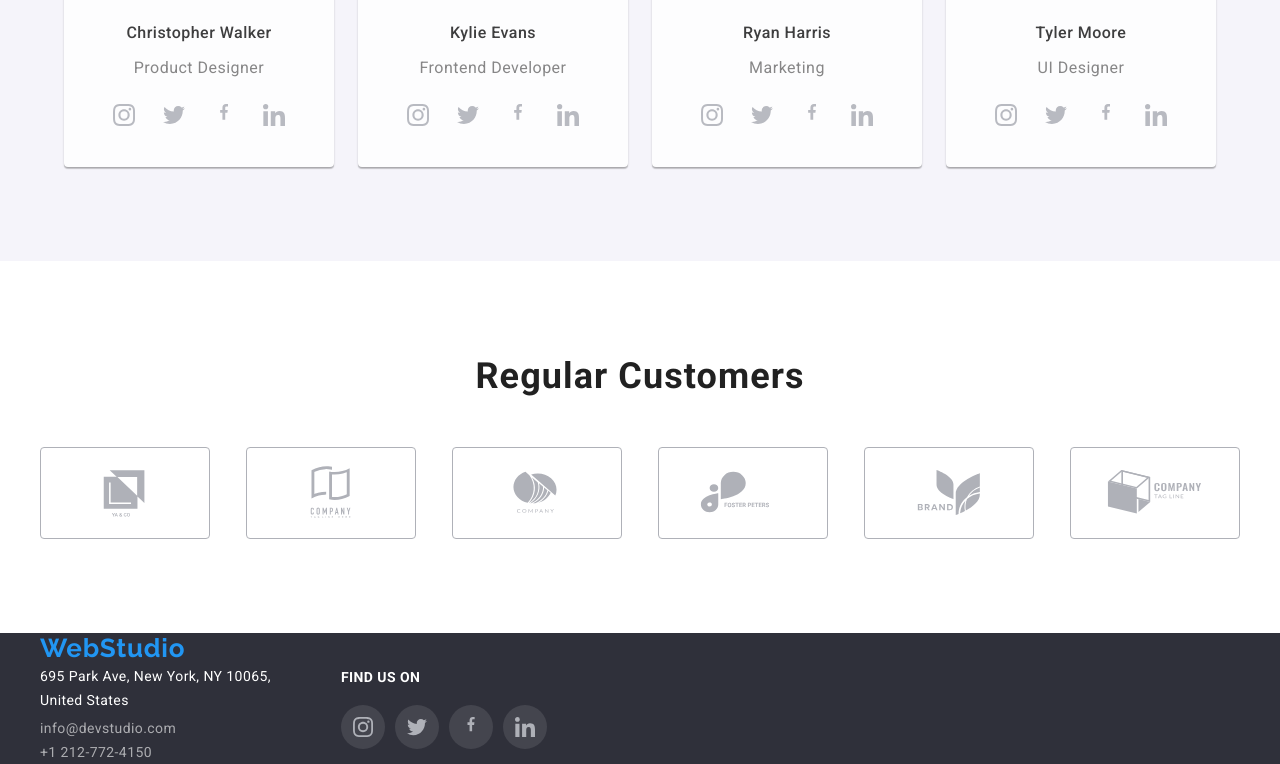
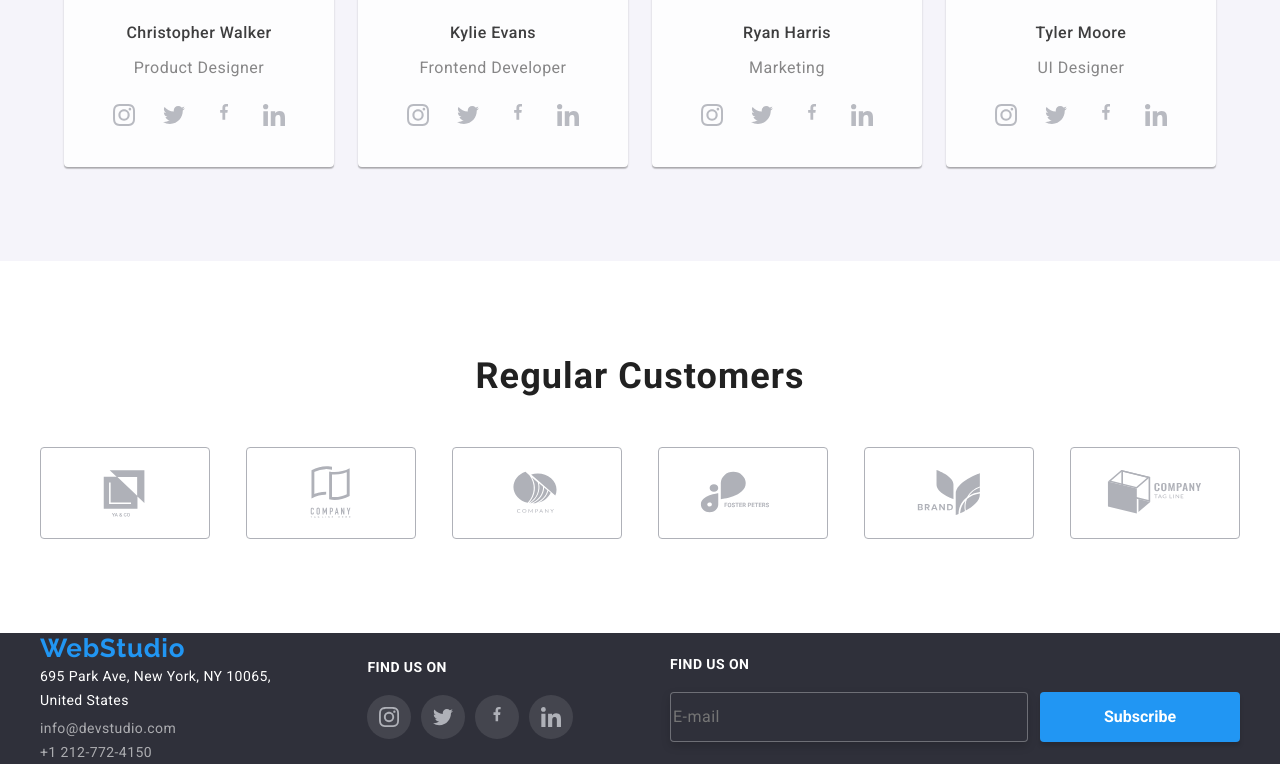
Before and after one commit to martakoss27/goit-markup-hw-06, a plain HTML site: page index.html in a window 1280 px wide. Shown: the part 2128-2892 px from the top of the page. Drawn offline with nearby package versions, Linux system fonts and the light colour scheme.

Commit message:
footer subscribe form added

```diff
--- a/css/style.css
+++ b/css/style.css
@@ -658,7 +658,7 @@ footer {
 }
 .footer-container {
   display: flex;
-  justify-content: flex-start;
+  justify-content: space-between;
   align-items: center;
   width: 1200px;
   margin: auto;
@@ -705,7 +705,7 @@ footer {
 .footer-2 {
   width: 206px;
   height: auto;
-  margin: 20px 0px 0px 70px;
+  margin: 0;
 }
 .find-us-on {
   width: fit-content;
@@ -750,3 +750,57 @@ footer {
   height: 44px;
   padding: 12px;
 }
+.footer-3 {
+  width: 570px;
+  height: 86px;
+}
+.footer-3-title {
+  margin: 0;
+  font-family: "Roboto";
+  font-style: normal;
+  font-weight: 700;
+  font-size: 14px;
+  line-height: 16px;
+  letter-spacing: 0.03em;
+  text-transform: uppercase;
+
+  color: #ffffff;
+}
+.subscribe-form {
+  display: flex;
+  justify-content: space-between;
+  align-items: center;
+  margin-top: 20px;
+}
+.footer-email-input {
+  display: flex;
+  align-items: center;
+  width: 358px;
+  height: 50px;
+  border: 1px solid rgba(255, 255, 255, 0.3);
+  filter: drop-shadow(0px 4px 4px rgba(0, 0, 0, 0.15));
+  border-radius: 4px;
+  background-color: var(--sec-background-color-dark);
+  font-family: "Roboto";
+  font-style: normal;
+  font-weight: 400;
+  font-size: 16px;
+  line-height: 20px;
+  letter-spacing: 0.03em;
+  color: rgba(255, 255, 255, 0.6);
+}
+.subscribe {
+  width: 200px;
+  height: 50px;
+  background: var(--additional-color);
+  box-shadow: 0px 4px 4px rgba(0, 0, 0, 0.15);
+  border: none;
+  border-radius: 4px;
+
+  font-family: "Roboto";
+  font-style: normal;
+  font-weight: 700;
+  font-size: 16px;
+  line-height: 30px;
+  color: var(--text-color-white);
+}
--- a/index.html
+++ b/index.html
@@ -383,6 +383,22 @@
             </li>
           </ul>
         </div>
+        <div class="footer-3">
+          <p class="footer-3-title">FIND US ON</p>
+          <form class="subscribe-form" name="subscribe-form" validate>
+            <label>
+              <input
+                class="footer-email-input"
+                type="email"
+                name="footer-email"
+                placeholder="E-mail"
+              />
+            </label>
+            <label>
+              <button class="subscribe" type="submit">Subscribe</button>
+            </label>
+          </form>
+        </div>
       </div>
     </footer>
   </body>
```
Also changed, not shown: portfolio.html (+16 -0 lines).
